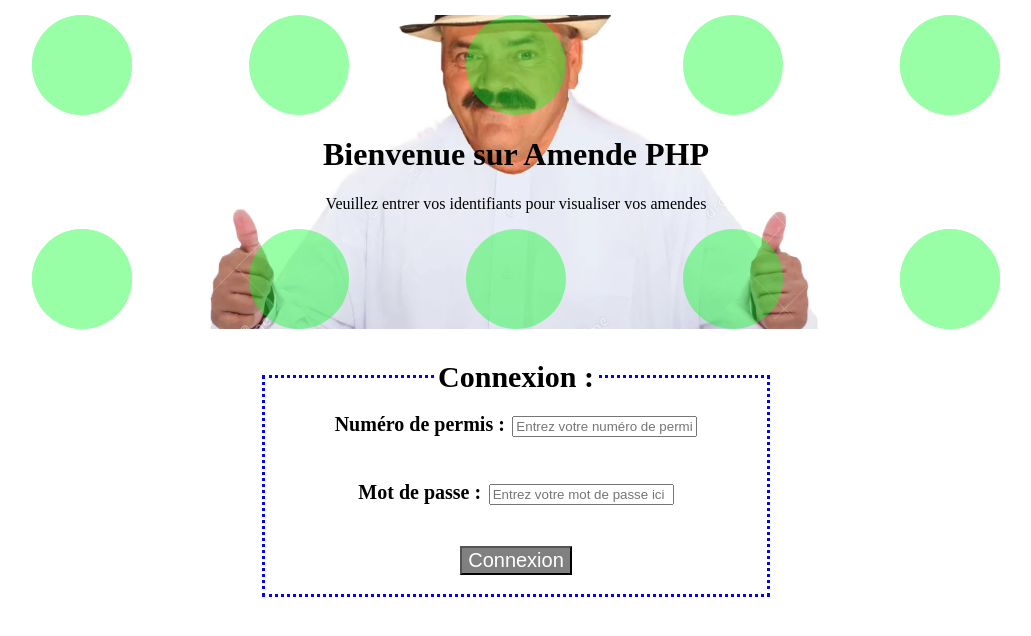
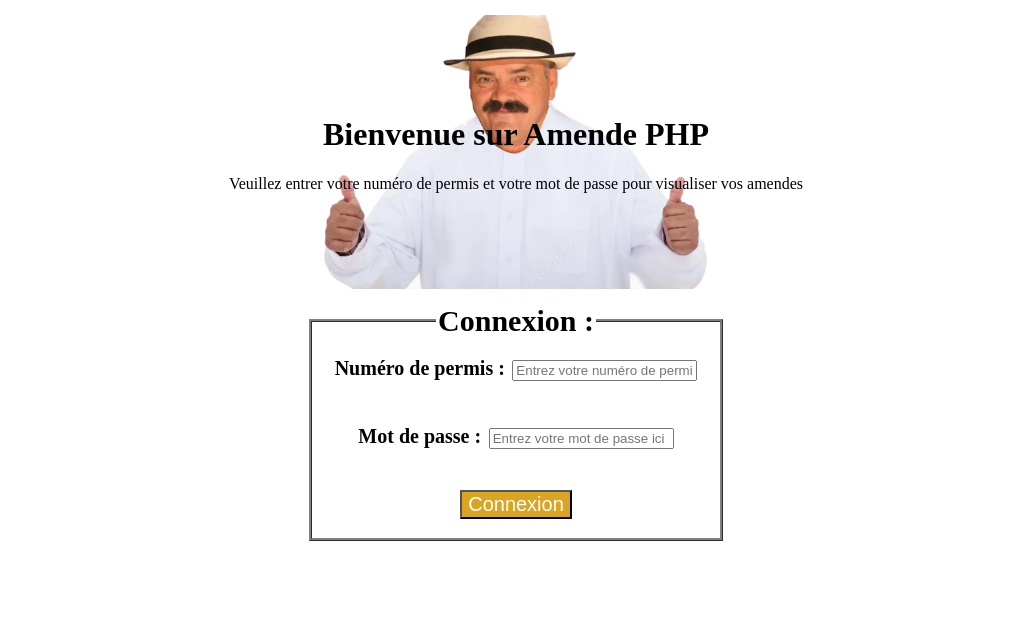
Before and after one commit to Raider472/TP_Note_PHP, a PHP site: template src/view/authentification.view.php in a window 1280 px wide. Shown: the top 636 px of the page, without its empty margins (124-1155 px from the left). Run offline with PHP 8.4, Linux system fonts and the light colour scheme; the template is opened without the code that fills it, so the values that code supplies are empty.

Commit message:
Fix authentification.view

```diff
--- a/src/model/authentification.php
+++ b/src/model/authentification.php
@@ -1,4 +1,5 @@
 <?PHP
+    require("../view/authentification.view.php");
     session_start();
 
     $identifiants['login'] = isset($_POST[$identifiants['login']])?$_POST[$identifiants['login']]:"";
@@ -9,7 +10,7 @@
         $login = isset($_SESSION['login']);
         $password = isset($_SESSION['password']);
 
-        require_once 'Connexion.php';
+        require ('Connexion.php');
         $db = new Connexion();
         $req = "SELECT num_permis, date_permis, nom_permis, prenom_permis, mdp
                 FROM CONDUCTEUR WHERE num_permis = :login AND mdp = :password";
@@ -25,5 +26,5 @@
             $message = "Vos identifiants n'ont pas été trouvés dans notre base de données, veuillez réssayer !";
         }
     }
-    require_once("../view/authentification.view.php");
+
 ?>
--- a/src/view/style.css
+++ b/src/view/authentification.css
@@ -6,31 +6,30 @@
     margin: auto;
     margin-top : 15px;
     margin-bottom : 15px;
+    padding: 5em 0 5em 0;
     text-align: center;
-    max-width: 60%;
-    max-height: 15%;
-    border: 100px dotted rgba(0, 255, 34, 0.4);
     background-image: url("../view/assets/it.png");
-    background-size: 80%;
+    background-size: 30%;
     background-position: center;
     background-repeat: no-repeat;
 }
 
 #login-page {
+    display: flex;
+    justify-content: center;
+    align-items: center;
     margin: auto;
     text-align: center;
-    max-width: 40%;
     height: 30%;
     padding: 0 2em 0 2em;
-    padding-top: 1em;
-    padding-bottom: 1em;
 }
 
 fieldset {
-    border: 3px dotted blue;
+    border: 3px ridge gray;
     text-align: center;
     font-weight: bolder;
     font-size: 30px;
+    max-width: 30%;
 }
 
 label {
@@ -39,7 +38,7 @@
 
 input#submit {
     font-size: 20px;
-    background-color: gray;
+    background-color: goldenrod;
     text-align: center;
     color: white;
 }
--- a/src/view/authentification.view.php
+++ b/src/view/authentification.view.php
@@ -4,13 +4,13 @@
     <meta charset="UTF-8">
     <meta http-equiv="X-UA-Compatible" content="IE=edge">
     <meta name="viewport" content="width=device-width, initial-scale=1.0">
-    <link rel="stylesheet" href="style.css">
+    <link rel="stylesheet" href="authentification.css">
     <title>Authetification</title>
 </head>
 <body>
     <header>
         <h1>Bienvenue sur Amende PHP</h1>
-        <p>Veuillez entrer vos identifiants pour visualiser vos amendes</p>
+        <p>Veuillez entrer votre numéro de permis et votre mot de passe pour visualiser vos amendes</p>
     </header>
     <section>
         <div id="login-page">
```
